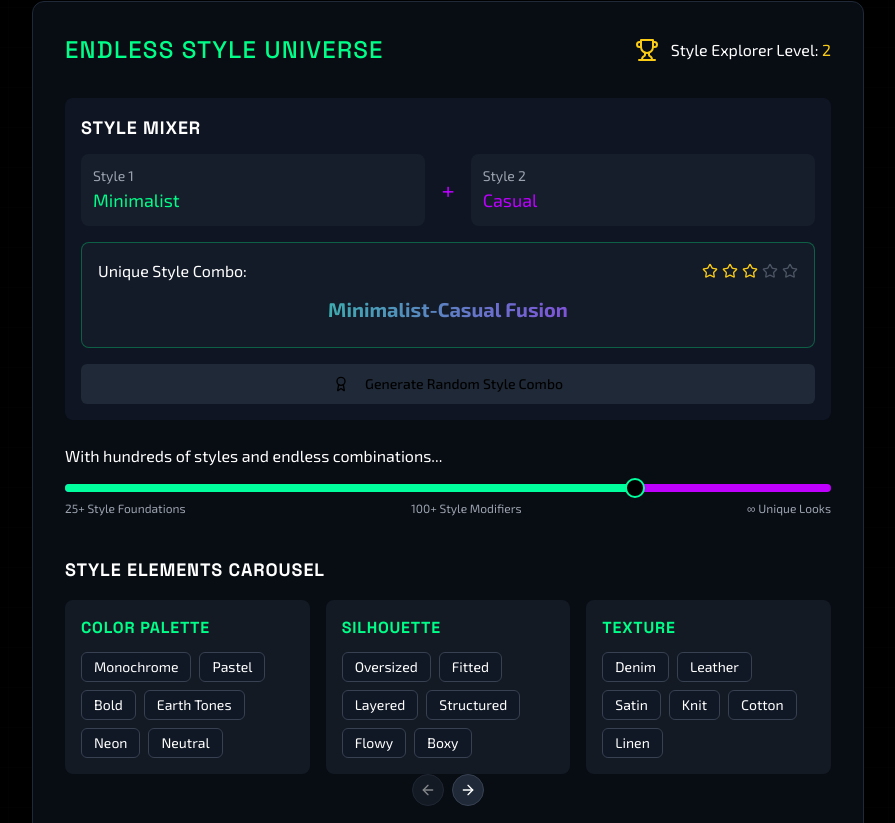
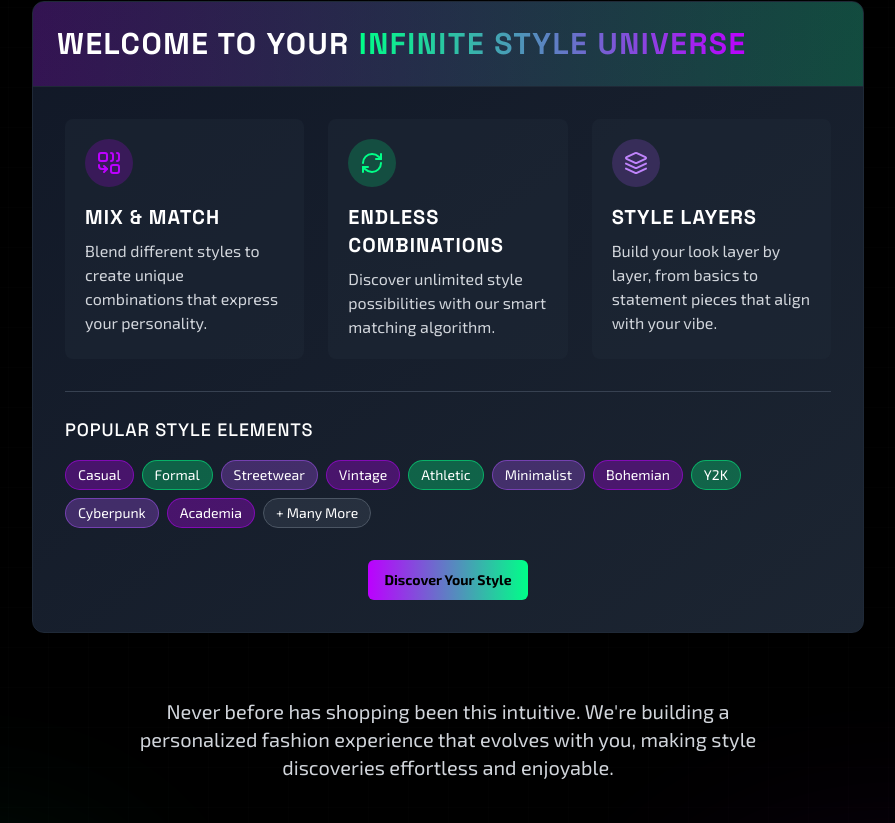
Before and after one commit to SumaVanthan/Swipe-fit, a React (Vite) app: page / in a window 1280 px wide. Shown: the part 2257-3080 px from the top of the page, without its empty margins (192-1087 px from the left). Built offline with nearby package versions, Linux system fonts and the light colour scheme.

Commit message:
Refactor: Improve TeaserSection UI
Removed the "Endless Style Universe" section and implemented UI improvements for better user experience.

```diff
--- a/src/components/TeaserSection.tsx
+++ b/src/components/TeaserSection.tsx
@@ -1,42 +1,9 @@
 
-import React, { useState } from 'react';
-import { Slider } from '@/components/ui/slider';
+import React from 'react';
 import { Button } from '@/components/ui/button';
-import { Carousel, CarouselContent, CarouselItem, CarouselNext, CarouselPrevious } from '@/components/ui/carousel';
-import { Trophy, Star, Award } from 'lucide-react';
+import { RefreshCw, Combine, Layers } from 'lucide-react';
 
 const TeaserSection: React.FC = () => {
-  const [styleCombo, setStyleCombo] = useState<string[]>(["Minimalist", "Casual"]);
-  const [sliderValue, setSliderValue] = useState([75]);
-
-  // Style universes to emphasize the infinity of styles
-  const styleUniverses = [
-    "Casual", "Formal", "Streetwear", "Vintage", "Athletic",
-    "Business", "Bohemian", "Minimalist", "Preppy", "Grunge",
-    "Retro", "Hip-Hop", "Punk", "Gothic", "Western",
-    "Androgynous", "Avant-garde", "Artsy", "Y2K", "Cottagecore",
-    "Normcore", "Academia", "E-Girl/Boy", "Luxe", "Cyberpunk"
-  ];
-
-  // Style attributes for mixing and matching
-  const styleAttributes = [
-    { name: "Color Palette", options: ["Monochrome", "Pastel", "Bold", "Earth Tones", "Neon", "Neutral"] },
-    { name: "Silhouette", options: ["Oversized", "Fitted", "Layered", "Structured", "Flowy", "Boxy"] },
-    { name: "Texture", options: ["Denim", "Leather", "Satin", "Knit", "Cotton", "Linen"] },
-    { name: "Accessories", options: ["Minimal", "Statement", "Vintage", "Sporty", "Luxury", "DIY"] }
-  ];
-
-  // Generate random style combinations
-  const generateRandomCombo = () => {
-    const style1 = styleUniverses[Math.floor(Math.random() * styleUniverses.length)];
-    let style2 = styleUniverses[Math.floor(Math.random() * styleUniverses.length)];
-    // Ensure we don't get the same style twice
-    while (style1 === style2) {
-      style2 = styleUniverses[Math.floor(Math.random() * styleUniverses.length)];
-    }
-    setStyleCombo([style1, style2]);
-  };
-
   return (
     <div className="py-20 px-4 bg-black relative">
       {/* Background grid pattern */}
@@ -63,110 +30,80 @@ const TeaserSection: React.FC = () => {
           </p>
         </div>
 
-        {/* Gamified Style Universe section */}
-        <div className="mb-16 bg-gray-900/50 backdrop-blur-sm border border-gray-800 p-8 rounded-xl">
-          <div className="flex items-center justify-between mb-8">
-            <h3 className="text-2xl font-medium text-swipefit-neonGreen">
-              Endless Style Universe
+        {/* Simplified Style Universe section */}
+        <div className="bg-gradient-to-br from-gray-900 to-gray-800/90 backdrop-blur-sm border border-gray-800 rounded-xl overflow-hidden mb-16">
+          {/* Header with gradient */}
+          <div className="bg-gradient-to-r from-swipefit-electricPurple/20 to-swipefit-neonGreen/20 p-6 border-b border-gray-800">
+            <h3 className="text-3xl font-bold text-white">
+              Welcome to Your <span className="bg-clip-text text-transparent bg-gradient-to-r from-swipefit-neonGreen to-swipefit-electricPurple">
+              Infinite Style Universe
+              </span>
             </h3>
-            <div className="flex items-center gap-3">
-              <Trophy className="text-yellow-400" />
-              <span className="text-white">Style Explorer Level: <span className="text-yellow-400">2</span></span>
-            </div>
           </div>
 
-          {/* Style mixer game */}
-          <div className="mb-10">
-            <div className="bg-gray-900/80 p-4 rounded-lg mb-6">
-              <h4 className="text-white mb-3 text-lg">Style Mixer</h4>
-              <div className="flex items-center justify-between mb-4">
-                <div className="bg-gray-800/50 p-3 rounded-lg flex-1 mr-2">
-                  <p className="text-sm text-gray-400">Style 1</p>
-                  <p className="text-swipefit-neonGreen text-lg">{styleCombo[0]}</p>
+          {/* Main content */}
+          <div className="p-6 md:p-8">
+            <div className="grid md:grid-cols-3 gap-6">
+              {/* Mix & Match */}
+              <div className="bg-gray-800/50 rounded-lg p-5 transform transition-all duration-300 hover:scale-105 hover:shadow-[0_0_15px_rgba(153,0,255,0.3)]">
+                <div className="h-12 w-12 rounded-full bg-swipefit-electricPurple/20 flex items-center justify-center mb-4">
+                  <Combine className="text-swipefit-electricPurple h-6 w-6" />
                 </div>
-                <div className="text-swipefit-electricPurple text-2xl px-2">+</div>
-                <div className="bg-gray-800/50 p-3 rounded-lg flex-1 ml-2">
-                  <p className="text-sm text-gray-400">Style 2</p>
-                  <p className="text-swipefit-electricPurple text-lg">{styleCombo[1]}</p>
-                </div>
-              </div>
-              <div className="bg-gray-800/30 p-4 rounded-lg mb-4 border border-swipefit-neonGreen/30">
-                <div className="flex items-center justify-between mb-1">
-                  <p className="text-white">Unique Style Combo:</p>
-                  <div className="flex items-center gap-1">
-                    <Star className="text-yellow-400 h-4 w-4" />
-                    <Star className="text-yellow-400 h-4 w-4" />
-                    <Star className="text-yellow-400 h-4 w-4" />
-                    <Star className="text-gray-600 h-4 w-4" />
-                    <Star className="text-gray-600 h-4 w-4" />
-                  </div>
-                </div>
-                <p className="text-xl text-center font-bold bg-gradient-to-r from-swipefit-neonGreen to-swipefit-electricPurple bg-clip-text text-transparent py-2">
-                  {styleCombo[0]}-{styleCombo[1]} Fusion
+                <h4 className="text-xl font-bold text-white mb-2">Mix & Match</h4>
+                <p className="text-gray-300">
+                  Blend different styles to create unique combinations that express your personality.
                 </p>
               </div>
-              <Button onClick={generateRandomCombo} className="w-full bg-gray-800 hover:bg-swipefit-neonGreen hover:text-black transition-all duration-300">
-                <Award className="mr-2 h-4 w-4" /> Generate Random Style Combo
-              </Button>
+
+              {/* Endless Combinations */}
+              <div className="bg-gray-800/50 rounded-lg p-5 transform transition-all duration-300 hover:scale-105 hover:shadow-[0_0_15px_rgba(0,255,136,0.3)]">
+                <div className="h-12 w-12 rounded-full bg-swipefit-neonGreen/20 flex items-center justify-center mb-4">
+                  <RefreshCw className="text-swipefit-neonGreen h-6 w-6" />
+                </div>
+                <h4 className="text-xl font-bold text-white mb-2">Endless Combinations</h4>
+                <p className="text-gray-300">
+                  Discover unlimited style possibilities with our smart matching algorithm.
+                </p>
+              </div>
+
+              {/* Style Layers */}
+              <div className="bg-gray-800/50 rounded-lg p-5 transform transition-all duration-300 hover:scale-105 hover:shadow-[0_0_15px_rgba(153,102,255,0.3)]">
+                <div className="h-12 w-12 rounded-full bg-purple-500/20 flex items-center justify-center mb-4">
+                  <Layers className="text-purple-400 h-6 w-6" />
+                </div>
+                <h4 className="text-xl font-bold text-white mb-2">Style Layers</h4>
+                <p className="text-gray-300">
+                  Build your look layer by layer, from basics to statement pieces that align with your vibe.
+                </p>
+              </div>
             </div>
 
-            <p className="text-white mb-4">With hundreds of styles and endless combinations...</p>
-            <Slider
-              value={sliderValue}
-              onValueChange={setSliderValue}
-              max={100}
-              step={1}
-              className="mb-2"
-            />
-            <div className="flex justify-between text-xs text-gray-400">
-              <span>25+ Style Foundations</span>
-              <span>100+ Style Modifiers</span>
-              <span>∞ Unique Looks</span>
+            {/* Style tags showcase */}
+            <div className="mt-8 pt-6 border-t border-gray-700">
+              <h4 className="text-lg font-medium text-white mb-4">Popular Style Elements</h4>
+              <div className="flex flex-wrap gap-2">
+                {['Casual', 'Formal', 'Streetwear', 'Vintage', 'Athletic', 'Minimalist',
+                  'Bohemian', 'Y2K', 'Cyberpunk', 'Academia'].map((style, index) => (
+                  <span
+                    key={index}
+                    className={`px-3 py-1 text-sm rounded-full transition-all
+                    ${index % 3 === 0 ? 'bg-swipefit-electricPurple/30 border border-swipefit-electricPurple/50' :
+                      index % 3 === 1 ? 'bg-swipefit-neonGreen/30 border border-swipefit-neonGreen/50' :
+                      'bg-purple-500/30 border border-purple-500/50'}`}
+                  >
+                    {style}
+                  </span>
+                ))}
+                <span className="px-3 py-1 text-sm rounded-full bg-gray-700/50 border border-gray-600">
+                  + Many More
+                </span>
+              </div>
             </div>
-          </div>
 
-          {/* Style carousel */}
-          <div className="mb-8">
-            <h4 className="text-white mb-4 text-lg">Style Elements Carousel</h4>
-            <Carousel className="w-full">
-              <CarouselContent>
-                {styleAttributes.map((category, i) => (
-                  <CarouselItem key={i} className="md:basis-1/2 lg:basis-1/3">
-                    <div className="bg-gray-800/50 p-4 rounded-lg h-full">
-                      <h5 className="text-swipefit-neonGreen mb-3">{category.name}</h5>
-                      <div className="flex flex-wrap gap-2">
-                        {category.options.map((option, j) => (
-                          <span key={j} className="px-3 py-1 bg-gray-900/80 text-white text-sm rounded-md border border-gray-700">
-                            {option}
-                          </span>
-                        ))}
-                      </div>
-                    </div>
-                  </CarouselItem>
-                ))}
-              </CarouselContent>
-              <div className="flex justify-center gap-2 mt-4">
-                <CarouselPrevious className="relative static bg-gray-800 hover:bg-swipefit-neonGreen hover:text-black border-gray-700" />
-                <CarouselNext className="relative static bg-gray-800 hover:bg-swipefit-neonGreen hover:text-black border-gray-700" />
-              </div>
-            </Carousel>
-          </div>
-
-          {/* Style tags */}
-          <div>
-            <h4 className="text-white mb-4 text-lg">Explore All Style Tags</h4>
-            <div className="flex flex-wrap gap-2 max-h-36 overflow-y-auto custom-scrollbar pb-2">
-              {styleUniverses.map((style, index) => (
-                <span
-                  key={index}
-                  className="px-3 py-1 bg-gray-800/70 backdrop-blur text-white text-sm border border-gray-700 rounded-md hover:border-swipefit-neonGreen hover:bg-gray-800 transition-all duration-300"
-                >
-                  {style}
-                </span>
-              ))}
-              <span className="px-3 py-1 bg-swipefit-electricPurple/30 backdrop-blur text-white text-sm border border-swipefit-electricPurple rounded-md">
-                + Many More...
-              </span>
+            <div className="mt-8 text-center">
+              <Button className="bg-gradient-to-r from-swipefit-electricPurple to-swipefit-neonGreen text-black font-bold hover:opacity-90 hover:scale-105 transition-all">
+                Discover Your Style
+              </Button>
             </div>
           </div>
         </div>
```
